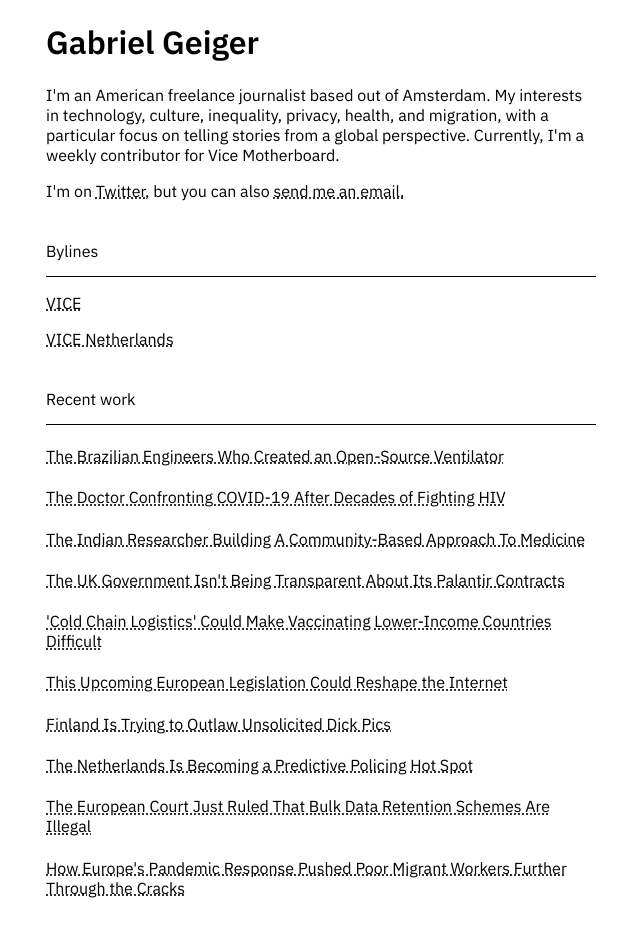
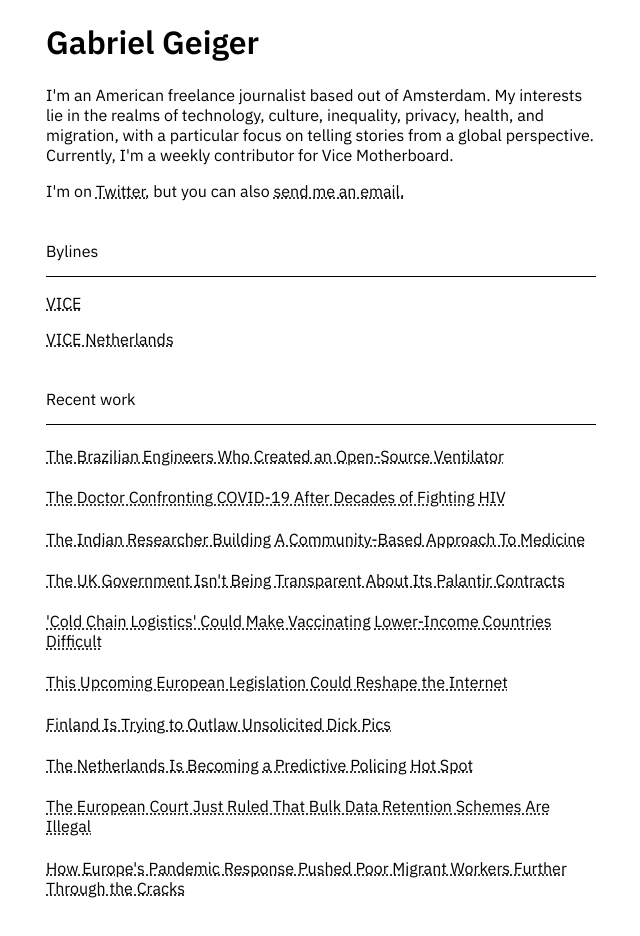
Before and after one commit to gheghi18/Portfolio, a plain HTML site: page index.html in a window 1280 px wide. Shown: the whole page, without its empty margins (319-959 px from the left). Drawn offline with Linux system fonts and the light colour scheme.

Commit message:
changed description

```diff
--- a/index.html
+++ b/index.html
@@ -22,7 +22,7 @@
 
             <div id="textWrapper">
                 <p class="description">
-                    I'm an American freelance journalist based out of Amsterdam. My interests in technology, culture, inequality, privacy, health, and migration, with a particular focus on telling stories from a global perspective. Currently, I'm a weekly contributor for Vice Motherboard.
+                    I'm an American freelance journalist based out of Amsterdam. My interests lie in the realms of technology, culture, inequality, privacy, health, and migration, with a particular focus on telling stories from a global perspective. Currently, I'm a weekly contributor for Vice Motherboard.
                 </p>
                 <p>
                     I'm on <a href="https://twitter.com/gabriels_geiger?lang=en" target="_blank">Twitter</a>, but you can also <a href="mailto:gabriel.geiger108@gmail.com">send me an email.</a>
```
